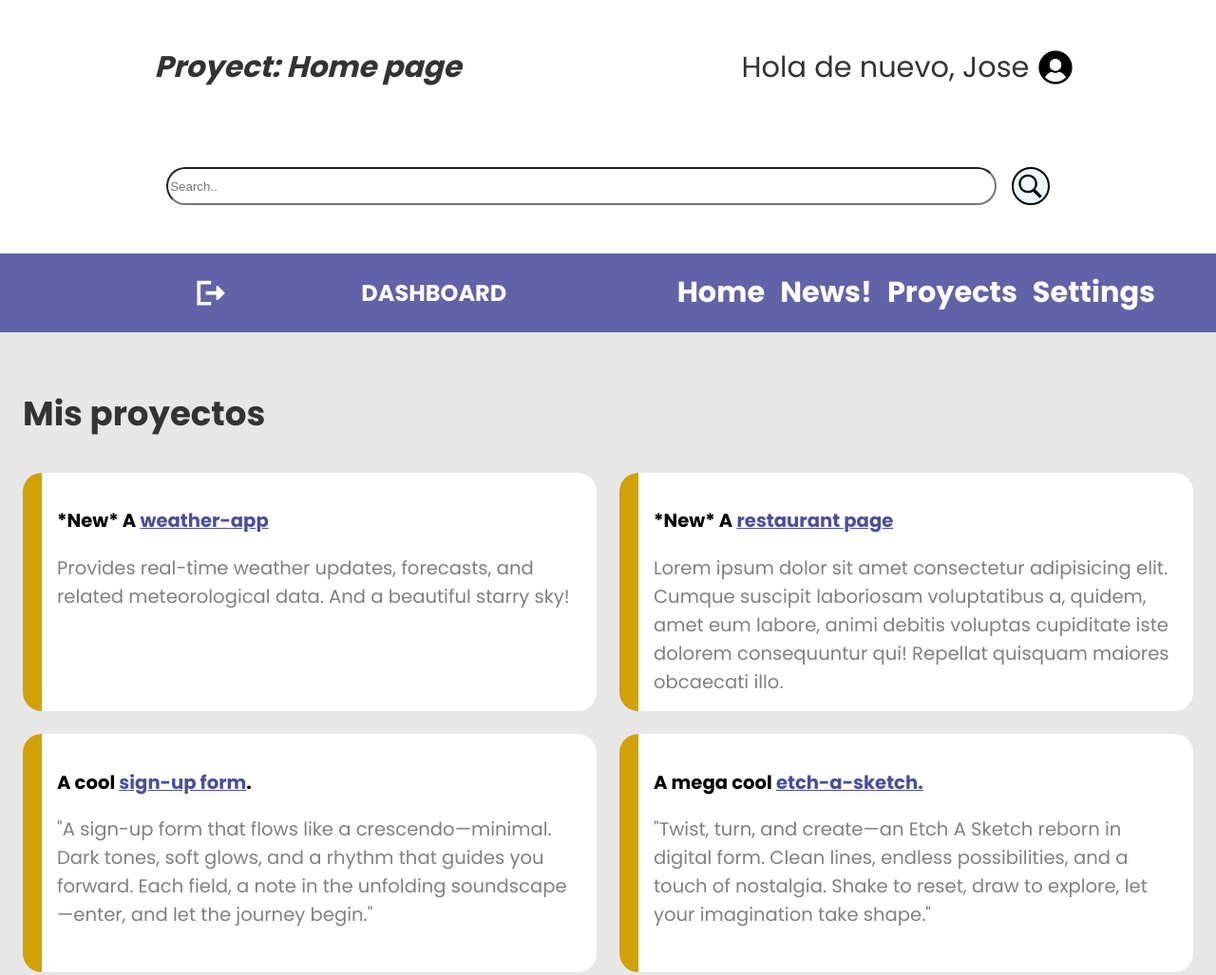
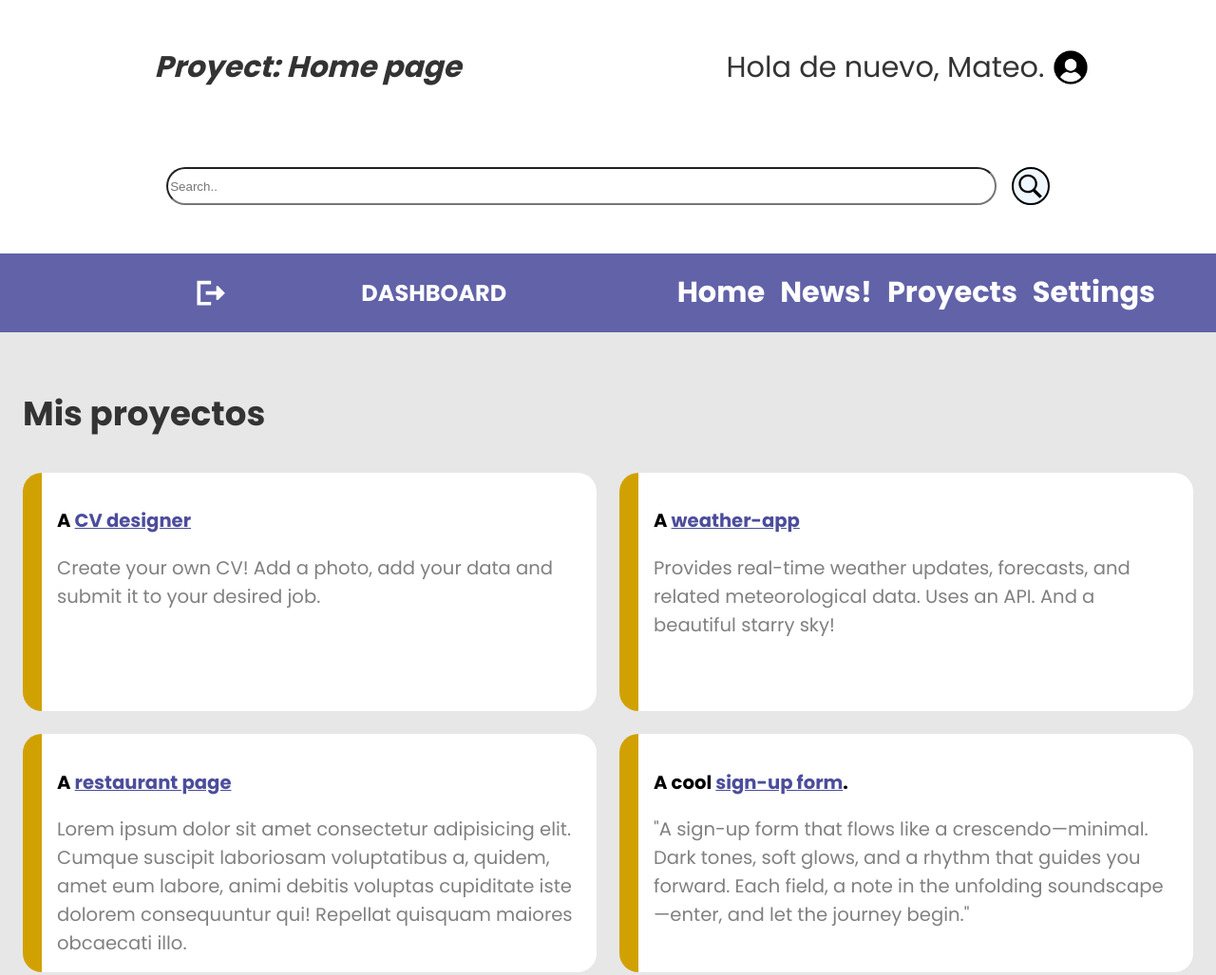
Before and after one commit to MateoBot496/admin-dashboard, a plain HTML site: page index.html in a window 1280 px wide. Shown: the top 1027 px of the page at 95% size. Drawn offline with Linux system fonts and the light colour scheme.

Commit message:
añadida pag. nueva

```diff
--- a/index.html
+++ b/index.html
@@ -32,7 +32,7 @@
                 </div>
 
                 <div class="log">
-                    Hola de nuevo, Jose
+                    Hola de nuevo, Mateo.
                     <img class="profile-img" src="assets/free-user-icon-3296-thumb.png" alt="">
                 </div>
 
@@ -95,8 +95,9 @@
 
                 <div id="c1">
                     <h3>Mis proyectos</h3>
-                    <div class="c1-content"><p>*New* A <a href="https://mateobot496.github.io/weather-app/">weather-app</a></p>Provides real-time weather updates, forecasts, and related meteorological data. And a beautiful starry sky!</div>
-                    <div class="c1-content"><p>*New* A <a href="https://mateobot496.github.io/restaurant/">restaurant page</a></p>Lorem ipsum dolor sit amet consectetur adipisicing elit. Cumque suscipit laboriosam voluptatibus a, quidem, amet eum labore, animi debitis voluptas cupiditate iste dolorem consequuntur qui! Repellat quisquam maiores obcaecati illo.</div>
+                    <div class="c1-content"><p>A <a href="https://mateobot496.github.io/CV-Application/">CV designer</a></p>Create your own CV! Add a photo, add your data and submit it to your desired job.</div>
+                    <div class="c1-content"><p>A <a href="https://mateobot496.github.io/weather-app/">weather-app</a></p>Provides real-time weather updates, forecasts, and related meteorological data. Uses an API. And a beautiful starry sky!</div>
+                    <div class="c1-content"><p>A <a href="https://mateobot496.github.io/restaurant/">restaurant page</a></p>Lorem ipsum dolor sit amet consectetur adipisicing elit. Cumque suscipit laboriosam voluptatibus a, quidem, amet eum labore, animi debitis voluptas cupiditate iste dolorem consequuntur qui! Repellat quisquam maiores obcaecati illo.</div>
                     <div class="c1-content"><p> A cool  <a href="https://mateobot496.github.io/singup_form/">sign-up form</a>.</p> "A sign-up form that flows like a crescendo—minimal. Dark tones, soft glows, and a rhythm that guides you forward. Each field, a note in the unfolding soundscape—enter, and let the journey begin."</div>
                     <div class="c1-content"><p>A mega cool <a href="https://mateobot496.github.io/etch-a-sketch/">etch-a-sketch.</p></a>"Twist, turn, and create—an Etch A Sketch reborn in digital form. Clean lines, endless possibilities, and a touch of nostalgia. Shake to reset, draw to explore, let your imagination take shape."</div>
                     <div class="c1-content"><p> <a href="https://mateobot496.github.io/landing_page/">A landing page</a></p> "A landing page that speaks in echoes—minimal, bold, and immersive. Smooth fades, dynamic flows, and a design that pulls you in. Step inside, explore, and let the story unfold."</div>
```
